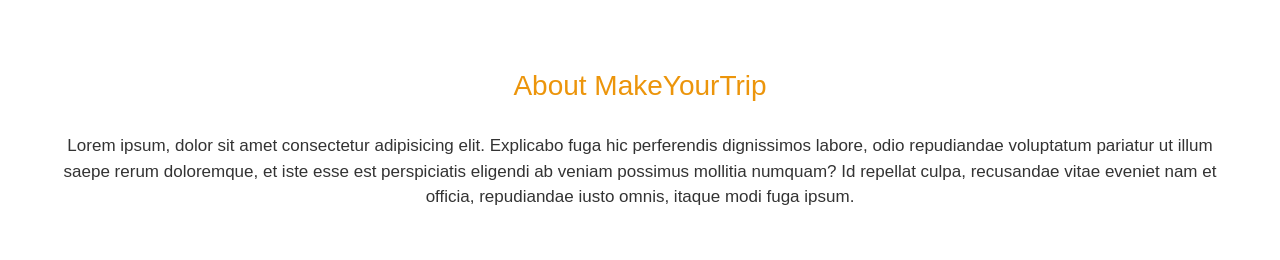
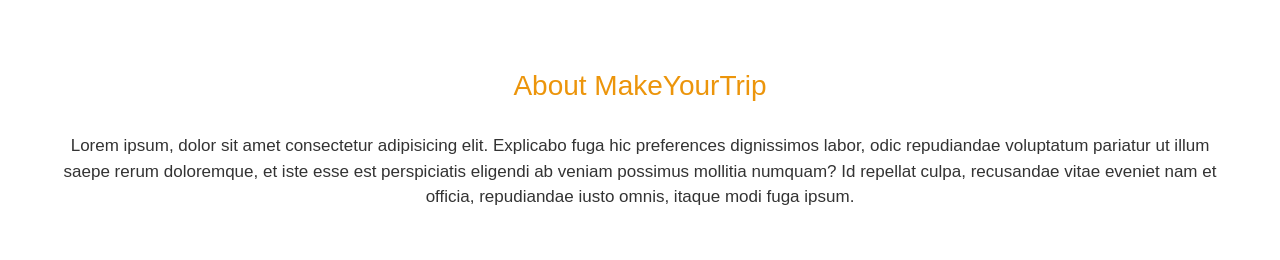
Before and after one commit to Vasoyasharan/MakeMyTrip, a plain HTML site: page index.html in a window 1280 px wide. Shown: the part 2340-2600 px from the top of the page. Drawn offline with nearby package versions, Linux system fonts and the light colour scheme; files whose address does not match are found by name.

Commit message:
spell  changes

```diff
--- a/index.html
+++ b/index.html
@@ -194,7 +194,7 @@
         <h2 class="abouut">About MakeYourTrip</h2>
         <p>
           Lorem ipsum, dolor sit amet consectetur adipisicing elit. Explicabo
-          fuga hic perferendis dignissimos labore, odio repudiandae voluptatum
+          fuga hic preferences dignissimos labor, odic repudiandae voluptatum
           pariatur ut illum saepe rerum doloremque, et iste esse est
           perspiciatis eligendi ab veniam possimus mollitia numquam? Id repellat
           culpa, recusandae vitae eveniet nam et officia, repudiandae iusto
```
